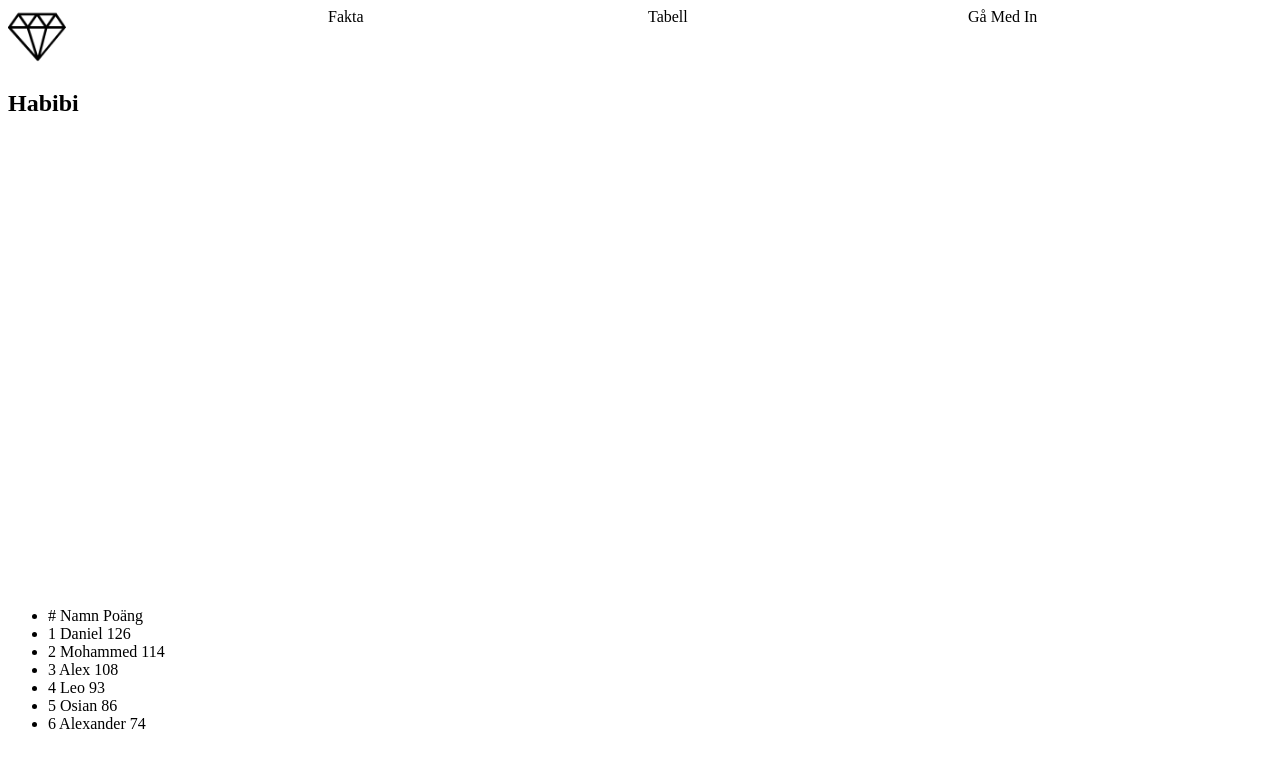
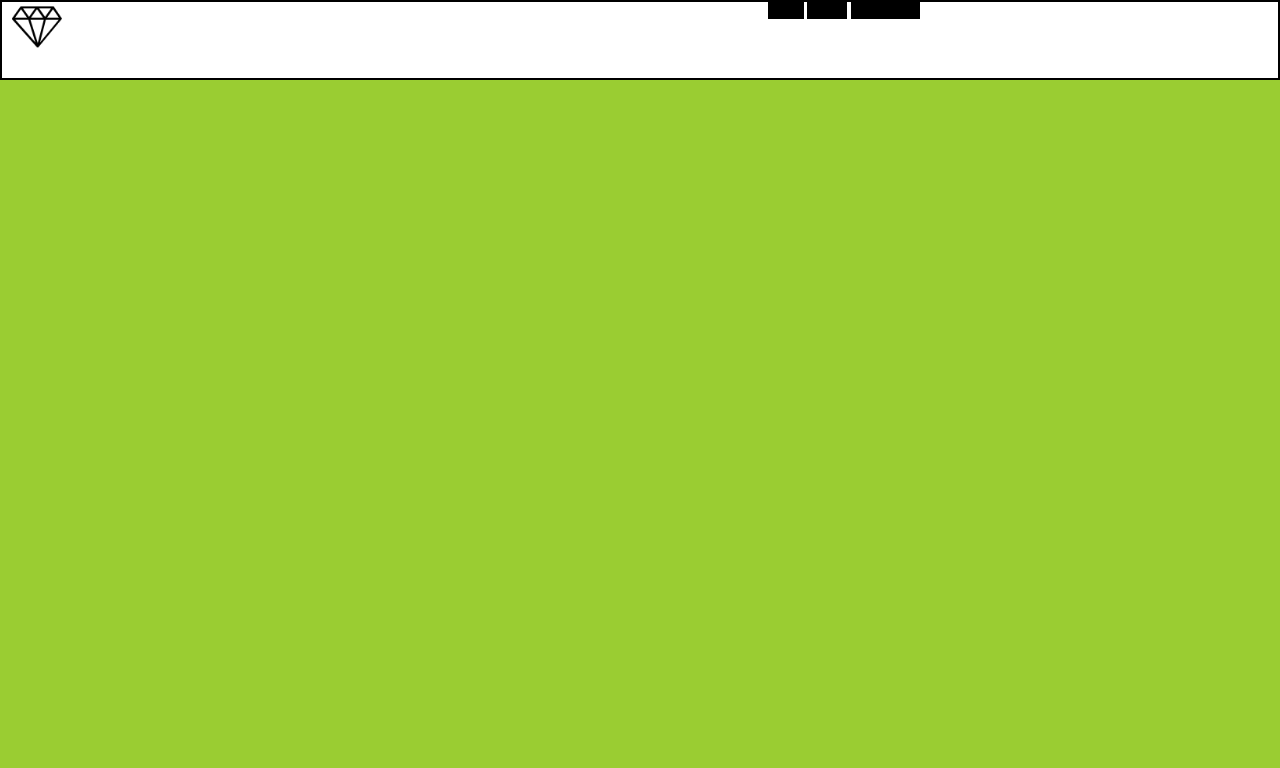
Before and after one commit to Adel0726/Lister-av-tabeller, a plain HTML site: page index.html in a window 1280 px wide. Drawn offline with Linux system fonts and the light colour scheme.

Commit message:
fixa grids

```diff
--- a/Index.css
+++ b/Index.css
@@ -1,29 +1,48 @@
 body {
-display: grid;
-width: 100vw;
+    margin: 0;
+}
+.container{
+    background-color: yellowgreen;
+    height: 100vh;
+    display: grid;
+    grid-template-columns: repeat(10,10vw);
+    grid-template-rows: repeat(10, 10vh);
 
+    grid-template-areas:
+    "home home home home home home link-items link-items link-items link-items";
 }
-.logo {
-   display: flex;
-   flex-direction: column;
- }
-
-.logo h1 {
-    font-size: 108px;
+nav {
+    grid-area: navbar;
+    background-color: #ffffff;
+    align-items: center;
+    justify-items:flex-start;
+    border-bottom: 2px solid black;
+    border-top: 2px solid black;
 }
 
-nav {
-display: grid;
-width: 100vw;
-grid-template-columns: repeat(4, 1fr);
+.link_items {
+    grid-area: link-items;
+    border-right: 2px solid black;
+}
+
+.home {
+    grid-area: home;
+    border-left: 2px solid black;
+}
+
+img {
+    width: 50px;
+    margin-left: 10px;
+}
+
+.link {
+    background-color: black;
 
 }
 
-img{
-    height: 10%;
-}
-
-a {
+a.link {
+    margin: 0;
     color: black;
     text-decoration: none;
+    transition: 250ms;
 }
--- a/index.html
+++ b/index.html
@@ -7,48 +7,13 @@
     <link rel="stylesheet" href="Index.css">
 </head>
 <body>
-    <Nav>
-        <div class="Logo"><a href="index.html"><img src="Diamond.png" alt="Diamond"> <h1>Habibi</h1> </a></div>
-        <a class="Link" href="Fakta.html">Fakta</a>
-        <a class="Link" href="Tabell.html">Tabell</a>
-        <a  class="Link" href="Signup.html">Gå Med In</a>
-    </Nav>
-    <ul class="tabell">
-    <li class="tabell_fakta">
-        <th>#</th>
-        <th>Namn</th>
-        <th>Poäng</th>
-    </li>
-    <li class="tabell_spelare 1">
-        <th>1</th>
-        <th>Daniel</th>
-        <th>126</th>
-    </li>
-    <li class="tabell_spelare 2">
-        <th>2</th>
-        <th>Mohammed</th>
-        <th>114</th>
-    </li>
-    <li class="tabell_spelare 3">
-        <th>3</th>
-        <th>Alex</th>
-        <th>108</th>
-    </li>
-    <li class="tabell_spelare 4">
-        <th>4</th>
-        <th>Leo</th>
-        <th>93</th>
-    </li>
-    <li class="tabell_spelare 5">
-        <th>5</th>
-        <th>Osian</th>
-        <th>86</th>
-    </li>
-    <li class="tabell_spelare 6">
-        <th>6</th>
-        <th>Alexander</th>
-        <th>74</th>
-    </li>
-    </ul>
+    <div class="container">
+            <nav class="home"><a class="logo" href="index.html"><img src="Diamond.png" alt="Diamond"> </a></nav>
+            <nav class="link_items">
+                <a class="link" href="Fakta.html">Fakta</a>
+                <a class="link" href="Tabell.html">Tabell</a>
+                <a  class="link" href="Signup.html">Gå Med In</a>
+            </nav>
+    </div>
 </body>
 </html>
```
Also changed, not shown: Sigup.html (added), 1 other file.
